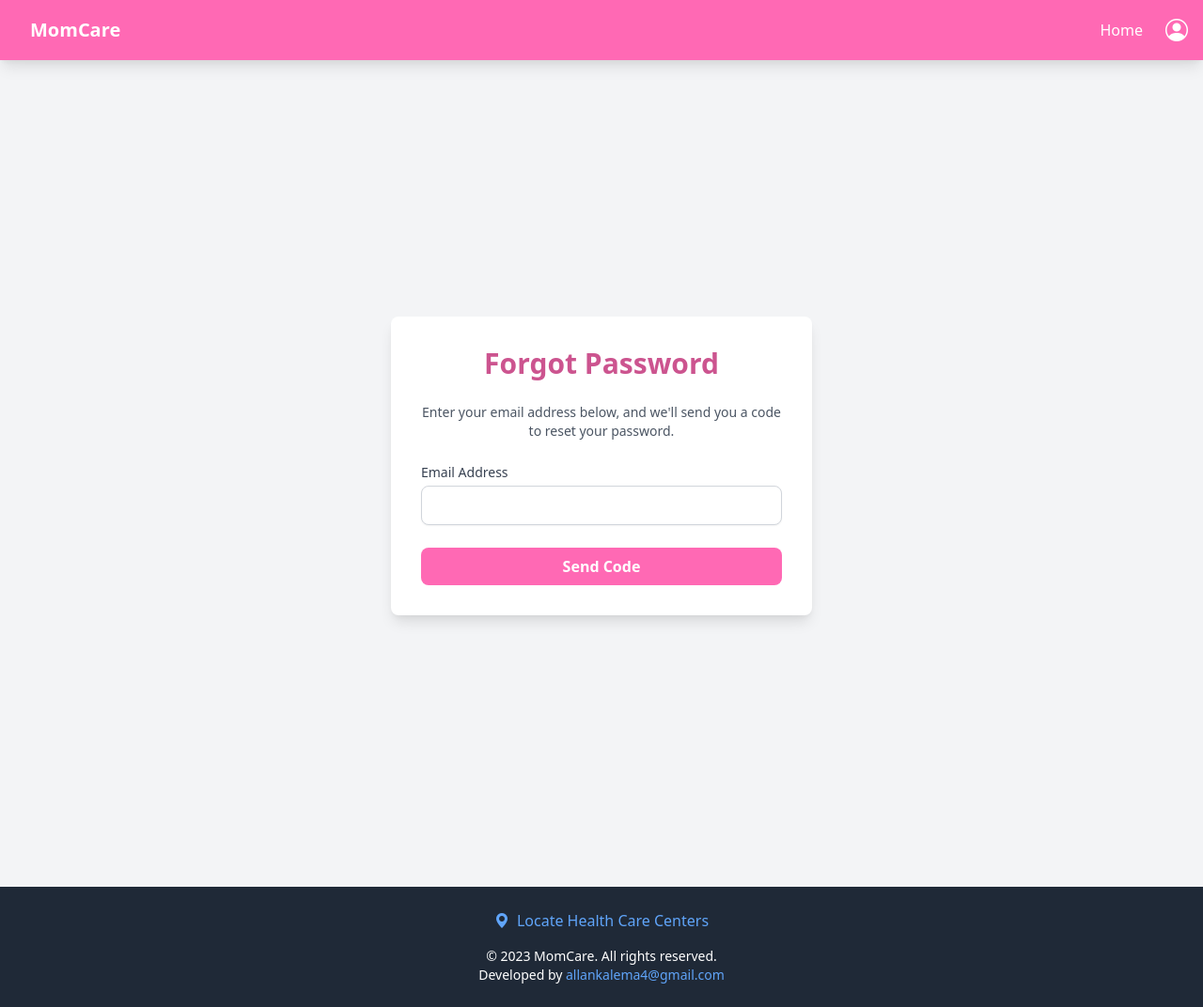
After one commit to allankalema/healthcaresystem, a Django app: page /password/forgot/ in a window 1280 px wide. The commit adds this page. Shown: the whole page at 94% size. Run offline with Django 5.2, Linux system fonts and the light colour scheme.

Commit message:
forgot password works

```diff
--- a/accounts/forms.py
+++ b/accounts/forms.py
@@ -1,5 +1,5 @@
 from django import forms
-from django.contrib.auth.forms import UserCreationForm, PasswordChangeForm
+from django.contrib.auth.forms import UserCreationForm, PasswordChangeForm, PasswordResetForm
 from django.core.exceptions import ValidationError
 from .models import User,Location, Patient, Doctor
 
@@ -154,3 +154,16 @@ class DoctorUpdateForm(forms.ModelForm):
             'education_level': forms.TextInput(attrs={'class': 'form-input', 'placeholder': 'Enter education level'}),
             'rank_title': forms.TextInput(attrs={'class': 'form-input', 'placeholder': 'Enter rank/title'}),
         }
+
+
+class CustomPasswordResetForm(PasswordResetForm):
+    email = forms.EmailField(
+        max_length=254,
+        widget=forms.EmailInput(attrs={'class': 'form-control', 'placeholder': 'Email Address'})
+    )
+
+    def clean_email(self):
+        email = self.cleaned_data.get('email')
+        if not User.objects.filter(email=email).exists():
+            raise forms.ValidationError("No user with this email found.")
+        return email
--- a/accounts/urls.py
+++ b/accounts/urls.py
@@ -7,10 +7,10 @@ urlpatterns = [
     path('403/', forbidden_view, name='forbidden'),
 
     path('',  base, name ='home' ),
-    path('enter_code/',  enter_code, name ='enter_code' ),
+    # path('enter_code/',  enter_code, name ='enter_code' ),
     path('login/',  login_view, name ='login' ),
-    path('forgot_password/',  forgot_password, name ='forgot_password' ),
-    path('reset_password/',  reset_password, name ='reset_password' ),
+    # path('forgot_password/',  forgot_password, name ='forgot_password' ),
+    # path('reset_password/',  reset_password, name ='reset_password' ),
 
     path('signup/', signup, name='signup'),
     path('doctor-signup/', doctor_signup, name='doctor_signup'),
@@ -22,6 +22,9 @@ urlpatterns = [
     path('doctor_profile_update/', doctor_profile_update, name='doctor_profile_update'),
     path('patient_dashboard/', patient_dashboard, name='patient_dashboard'),
      path('doctor_dashboard/', doctor_dashboard, name='doctor_dashboard'),
+     path('password/forgot/', forgot_password, name='forgot_password'),
+    path('password/reset/code/', verify_code, name='verify_code'),
+    path('password/reset/form/', reset_password, name='reset_password'),
 
 
 
--- a/accounts/views.py
+++ b/accounts/views.py
@@ -1,5 +1,6 @@
 from django.contrib.auth import authenticate, login
 import json
+from .models import *
 from django.core.serializers.json import DjangoJSONEncoder
 from django.utils import timezone
 from django.shortcuts import render, redirect
@@ -12,6 +13,132 @@ from django.contrib.auth.decorators import login_required
 from .decorators import *
 from antenental.models import *
 from django.utils import timezone
+import random
+import string
+from django.contrib.auth.password_validation import validate_password
+from django.core.mail import send_mail
+
+
+def generate_reset_code():
+    return ''.join(random.choices(string.digits, k=7))
+
+def forgot_password(request):
+    if request.user.is_authenticated:
+        return redirect('home')
+    if request.method == 'POST':
+        form = CustomPasswordResetForm(request.POST)
+        if form.is_valid():
+            email = form.cleaned_data['email']
+            try:
+                user = User.objects.get(email=email)
+                reset_code = generate_reset_code()
+                PasswordResetCode.objects.create(user=user, code=reset_code, expires_at=timezone.now() + timezone.timedelta(minutes=4))
+
+                subject = 'Your App: Password Reset Code'
+                message = f'Use the following code to reset your password: {reset_code}\n\nThis code is valid for 4 minutes.'
+
+                try:
+                    send_mail(
+                        subject,
+                        message,
+                        'noreply@momcare.com',  # Replace with your email
+                        [email],
+                        fail_silently=False,
+                    )
+                    print(f"Email sent successfully to {email}")  # Debugging statement
+                    messages.success(request, 'A code has been sent to your email. Please check your inbox.')
+                    return redirect('verify_code')
+                except Exception as e:
+                    print(f"Error sending email to {email}: {e}")  # Debugging statement
+                    messages.error(request, f'Failed to send the email. Please try again. Error: {e}')
+                    return redirect('forgot_password')
+            except User.DoesNotExist:
+                print(f"No user found with email: {email}")  # Debugging statement
+                messages.error(request, 'No user with this email found.')
+                return redirect('forgot_password')
+        else:
+            print("Form is invalid")  # Debugging statement
+            messages.error(request, "Invalid form submission. Please check your input.")
+    else:
+        form = CustomPasswordResetForm()
+    context = {'form': form}
+    return render(request, 'forgot_password.html', context)
+
+
+def verify_code(request):
+    if request.method == 'POST':
+        code = request.POST.get('code')
+        print(f"Code received: {code}")  # Debugging statement
+        try:
+            reset_code_obj = PasswordResetCode.objects.get(code=code, expires_at__gte=timezone.now())
+            print(f"Reset code found: {reset_code_obj}")  # Debugging statement
+            request.session['reset_user_id'] = reset_code_obj.user.id
+            request.session['reset_token'] = code
+            return redirect('reset_password')
+        except PasswordResetCode.DoesNotExist:
+            print("Invalid or expired reset code")  # Debugging statement
+            messages.error(request, 'Invalid or expired reset code.')
+    return render(request, 'verify_code.html')
+
+
+
+def reset_password(request):
+    user_id = request.session.get('reset_user_id')
+    token = request.session.get('reset_token')
+    print(f"User ID: {user_id}, Token: {token}")  # Debugging statement
+
+    if not user_id or not token:
+        messages.error(request, 'Invalid password reset request.')
+        return redirect('forgot_password')
+
+    try:
+        user = User.objects.get(id=user_id)
+        print(f"User found: {user}")  # Debugging statement
+        if not PasswordResetCode.objects.filter(user=user, code=token, expires_at__gte=timezone.now()).exists():
+            messages.error(request, 'The password reset code is invalid or has expired.')
+            return redirect('forgot_password')
+
+        if request.method == 'POST':
+            password1 = request.POST.get('password1')
+            password2 = request.POST.get('password2')
+            print(f"Password 1: {password1}, Password 2: {password2}")  # Debugging statement
+
+            if not password1 or not password2:
+                messages.error(request, 'Password fields cannot be empty.')
+                return redirect('reset_password')
+
+            if password1 != password2:
+                messages.error(request, 'Passwords do not match.')
+            else:
+                try:
+                    validate_password(password1, user)
+                    user.set_password(password1)
+                    user.save()
+                    PasswordResetCode.objects.filter(user=user, code=token).delete()
+                    messages.success(request, 'Password updated successfully.')
+
+                    # Log in the user
+                    login(request, user)  # Use `login` instead of `auth_login`
+
+                    # Clear session variables after successful password reset
+                    del request.session['reset_user_id']
+                    del request.session['reset_token']
+                    return redirect('home')
+                except ValidationError as e:
+                    for error in e:
+                        messages.error(request, error)
+    except User.DoesNotExist:
+        messages.error(request, 'User not found.')
+        return redirect('forgot_password')
+
+    context = {
+        'user': user,
+        'uid': user_id,
+        'token': token,
+    }
+    return render(request, 'reset_password.html', context)
+
+
 
 def forbidden_view(request):
     """View for handling forbidden access attempts."""
@@ -160,14 +287,15 @@ def doctor_additional_details(request, user_id):
 
 
 
-def enter_code(request):
-    return render(request, 'accounts/enter_code.html')
+# def enter_code(request):
+#     return render(request, 'accounts/enter_code.html')
 
-def forgot_password(request):
-    return render(request, 'accounts/forgot_password.html')
+# def forgot_password(request):
 
-def reset_password(request):
-    return render(request, 'accounts/reset_password.html')
+#     return render(request, 'accounts/forgot_password.html')
+
+# def reset_password(request):
+#     return render(request, 'accounts/reset_password.html')
 
 @login_required
 def change_password(request):
--- a/templates/accounts/login.html
+++ b/templates/accounts/login.html
@@ -30,7 +30,7 @@
                 </div>
                 <!-- Forgot Password Link -->
                 <div class="text-right">
-                    <a href="#" class="text-sm text-hotpink hover:text-hotpink-light">Forgot Password?</a>
+                    <a href="{% url 'forgot_password' %}" class="text-sm text-hotpink hover:text-hotpink-light">Forgot Password?</a>
                 </div>
                 <!-- Login Button -->
                 <div>
--- /dev/null
+++ b/templates/forgot_password.html
@@ -0,0 +1,29 @@
+{% extends 'base.html' %}
+{% load static %}
+
+{% block content %}
+<main class="min-h-screen flex items-center justify-center bg-gray-100">
+    <div class="w-full max-w-md bg-white p-8 rounded-lg shadow-lg">
+        <h2 class="text-3xl font-bold text-hotpink-dark mb-6 text-center">Forgot Password</h2>
+        <p class="text-sm text-gray-600 mb-6 text-center">
+            Enter your email address below, and we'll send you a code to reset your password.
+        </p>
+        <form method="post" class="space-y-6">
+            {% csrf_token %}
+            <!-- Email Field -->
+            <div>
+                <label for="email" class="block text-sm font-medium text-gray-700">Email Address</label>
+                <input type="email" id="email" name="email" required
+                       class="mt-1 block w-full px-4 py-2 border border-gray-300 rounded-lg shadow-sm focus:ring-hotpink focus:border-hotpink">
+            </div>
+            <!-- Submit Button -->
+            <div>
+                <button type="submit"
+                        class="w-full bg-hotpink text-white px-4 py-2 rounded-lg font-semibold hover:bg-hotpink-light transition duration-300">
+                    Send Code
+                </button>
+            </div>
+        </form>
+    </div>
+</main>
+{% endblock %}
```
Also changed, not shown: accounts/models.py (+9 -0 lines), templates/reset_password.html (added, +63 -0 lines), templates/verify_code.html (added, +29 -0 lines), accounts/migrations/0002_passwordresetcode.py (added).
